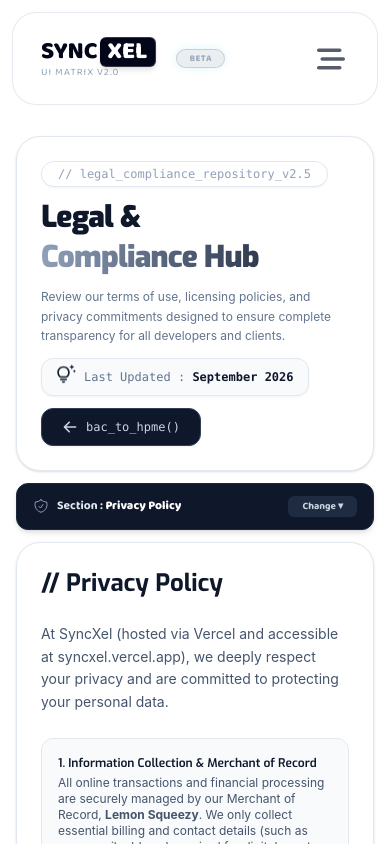
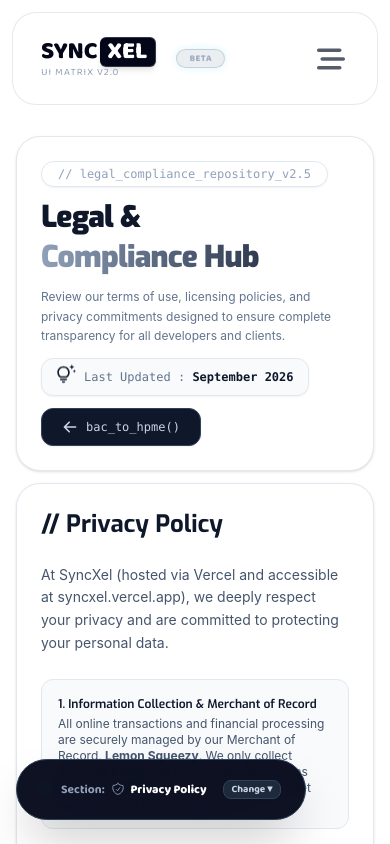
Before and after one commit to lakshan-beast/SyncXel, a React (Vite) app: page /legal in a window 390 px wide. Shown: the top 844 px of the page. Built offline with nearby package versions, Linux system fonts and the light colour scheme.

Commit message:
feat: Refactor LegalPage component to enhance navigation tabs and mobile responsiveness

```diff
--- a/src/pages/Legel.jsx
+++ b/src/pages/Legel.jsx
@@ -1,4 +1,3 @@
-
 // import React, { useState } from "react";
 // import { motion } from "framer-motion";
 // import { HiArrowLeft } from "react-icons/hi";
@@ -289,7 +288,6 @@
 //   );
 // }
 
-
 import React, { useState } from "react";
 import { motion, AnimatePresence } from "framer-motion";
 import { HiArrowLeft, HiX } from "react-icons/hi";
@@ -347,7 +345,6 @@ export default function LegalPage({ tabList = defaultTabList }) {
         variants={containerVariants}
         initial="hidden"
         animate="visible">
-
         {/* =========================================
             1. TOP HEADER & BACK BUTTON
            ========================================= */}
@@ -392,9 +389,9 @@ export default function LegalPage({ tabList = defaultTabList }) {
         {/* =========================================
             2. NAVIGATION TABS (DESKTOP & MOBILE RESPONSIVE)
            ========================================= */}
-        {tabList && tabList.length > 0 && (
+        {/* {tabList && tabList.length > 0 && (
           <>
-            {/* --- DESKTOP TABS PILLS --- */}
+            {/* --- DESKTOP TABS PILLS --- *
             <motion.div
               variants={itemVariants}
               className="hidden md:flex flex-wrap gap-2">
@@ -417,7 +414,7 @@ export default function LegalPage({ tabList = defaultTabList }) {
               })}
             </motion.div>
 
-            {/* --- MOBILE TAB SELECTOR BUTTON --- */}
+            {/* --- MOBILE TAB SELECTOR BUTTON ---
             <motion.div variants={itemVariants} className="md:hidden">
               <button
                 onClick={() => setIsMobileTabOpen(true)}
@@ -435,7 +432,7 @@ export default function LegalPage({ tabList = defaultTabList }) {
               </button>
             </motion.div>
 
-            {/* --- MOBILE BOTTOM SHEET / DRAWER FOR TABS --- */}
+            {/* --- MOBILE BOTTOM SHEET / DRAWER FOR TABS --- *
             <AnimatePresence>
               {isMobileTabOpen && (
                 <div className="fixed inset-0 z-50 flex items-end justify-center bg-slate-500/80 backdrop-blur-sm md:hidden">
@@ -483,6 +480,108 @@ export default function LegalPage({ tabList = defaultTabList }) {
               )}
             </AnimatePresence>
           </>
+        )} */}
+
+        {/* =========================================
+            2. NAVIGATION TABS (DESKTOP & MOBILE RESPONSIVE)
+           ========================================= */}
+        {tabList && tabList.length > 0 && (
+          <>
+            {/* --- DESKTOP TABS PILLS --- */}
+            <motion.div
+              variants={itemVariants}
+              className="hidden md:flex flex-wrap gap-2">
+              {tabList.map((tab) => {
+                const Icon = tab.icon;
+                const isActive = activeTab === tab.id;
+                return (
+                  <button
+                    key={tab.id}
+                    onClick={() => setActiveTab(tab.id)}
+                    className={`inline-flex items-center gap-2 px-4 py-2.5 text-xs sm:text-sm font-semibold rounded-xl transition-all duration-200 cursor-pointer ${
+                      isActive
+                        ? "bg-slate-950 text-white border border-slate-950 shadow-md scale-105"
+                        : "text-slate-600 hover:text-slate-950 hover:bg-slate-100 border border-slate-200/60 bg-white"
+                    }`}>
+                    {Icon && <Icon className="w-4 h-4" />}
+                    <span>{tab.label}</span>
+                  </button>
+                );
+              })}
+            </motion.div>
+
+            {/* --- MOBILE FLOATING TAB SELECTOR BUTTON (Fixed at Bottom-Left) --- */}
+            <div className="fixed bottom-3 left-4 z-40 md:hidden">
+              <motion.button
+                initial={{ scale: 0.9, opacity: 0 }}
+                animate={{ scale: 1, opacity: 1 }}
+                whileTap={{ scale: 0.95 }}
+                onClick={() => setIsMobileTabOpen(true)}
+                className="px-6 py-5 bg-slate-950/95 backdrop-blur-md border border-slate-700 rounded-4xl text-xs font-bold font-baloo text-slate-200 flex items-center space-x-3 shadow-2xl cursor-pointer">
+                <span className="w-2 h-2 rounded-full bg-emerald-400 animate-ping" />
+                <span className="flex items-center space-x-1.5">
+                  <span className="text-slate-400">Section:</span>
+                  <strong className="text-white max-w-32 truncate flex items-center gap-1.5">
+                    {ActiveIcon && (
+                      <ActiveIcon className="w-3.5 h-3.5 text-slate-400" />
+                    )}
+                    {activeTabObj.label}
+                  </strong>
+                </span>
+                <span className="text-[10px] bg-slate-800 px-2 py-0.5 rounded-lg text-slate-300 ml-1 border border-slate-700">
+                  Change ▾
+                </span>
+              </motion.button>
+            </div>
+
+            {/* --- MOBILE TELEGRAM-STYLE FLOATING BOTTOM SHEET FOR TABS --- */}
+            <AnimatePresence>
+              {isMobileTabOpen && (
+                <div className="fixed inset-0 z-50 flex items-end justify-center bg-slate-500/80 backdrop-blur-sm md:hidden p-4 pb-6">
+                  <motion.div
+                    initial={{ y: "100%", opacity: 0 }}
+                    animate={{ y: 0, opacity: 1 }}
+                    exit={{ y: "100%", opacity: 0 }}
+                    transition={{ type: "spring", damping: 25, stiffness: 200 }}
+                    className="w-full max-w-md max-h-[70vh] bg-slate-950 border border-slate-800 rounded-3xl p-5 overflow-y-auto space-y-4 shadow-2xl">
+                    <div className="flex items-center justify-between border-b border-slate-800 pb-3">
+                      <h3 className="text-sm font-bold text-slate-300 uppercase tracking-wider">
+                        // select_legal_section
+                      </h3>
+                      <button
+                        onClick={() => setIsMobileTabOpen(false)}
+                        className="p-2 text-slate-300 hover:text-white rounded-xl bg-slate-800 border border-slate-700 cursor-pointer">
+                        <HiX className="w-5 h-5" />
+                      </button>
+                    </div>
+
+                    <div className="grid grid-cols-1 gap-2 pt-1">
+                      {tabList.map((tab) => {
+                        const Icon = tab.icon;
+                        const isActive = activeTab === tab.id;
+                        return (
+                          <button
+                            key={tab.id}
+                            onClick={() => {
+                              setActiveTab(tab.id);
+                              setIsMobileTabOpen(false);
+                            }}
+                            className={`w-full text-left px-4 py-3 rounded-2xl text-xs font-bold font-baloo transition-all border flex items-center gap-3 cursor-pointer ${
+                              isActive
+                                ? "bg-slate-300 text-slate-950 border-slate-200 shadow-md"
+                                : "bg-slate-900 text-slate-300 border-slate-800 hover:bg-slate-800"
+                            }`}>
+                            {Icon && <Icon className="w-4 h-4" />}
+                            <span>{tab.label}</span>
+                          </button>
+                        );
+                      })}
+                    </div>
+                  </motion.div>
+                </div>
+              )}
+            </AnimatePresence>
+          </>
         )}
 
         {/* =========================================
@@ -492,7 +591,6 @@ export default function LegalPage({ tabList = defaultTabList }) {
           variants={itemVariants}
           className="bg-white border border-slate-200 rounded-3xl p-6 sm:p-10 shadow-sm space-y-8 relative overflow-hidden text-slate-700">
           <div className="text-sm leading-relaxed text-slate-600 font-sans">
-
             {/* ================= PRIVACY POLICY ================= */}
             {activeTab === "privacy" && (
               <div className="space-y-6">
```
